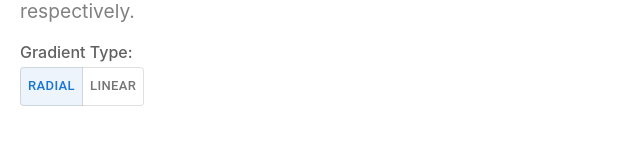
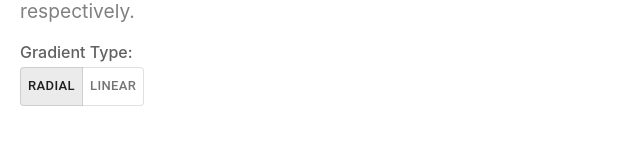
Before and after one commit to michael-fernandes/radify, a React app: page / in a window 1280 px wide. Shown: the part 175-332 px from the top of the page, without its empty margins (0-640 px from the left). Built offline with nearby package versions, Linux system fonts and the light colour scheme.

Commit message:
Minor changes to style

```diff
--- a/src/Components/Header/Header.tsx
+++ b/src/Components/Header/Header.tsx
@@ -33,7 +33,7 @@ const Header = ({ pathType: gradientType, setPathType: setGradientType }: Props)
           Gradient Type:
         </span>
         <ToggleButtonGroup
-          color="primary"
+          color="standard"
           value={gradientType}
           exclusive
           onChange={handleChange}
--- a/src/Constants/constants.ts
+++ b/src/Constants/constants.ts
@@ -8,6 +8,8 @@ export const SAMPLES =  10;
 export const PRECISION = 2;
 export const STROKE_WIDTH = 3;
 
+export const PAD_LABEL = 10;
+
 export const CONTENT = {
   intro: "Visualize the seasonality in inflation data.  Data sources include Consumer Price Index(CPI) (% YoY Change) and commoditiy index from the St. Louis Fed and Us Labor Department respectively.",
   madeBy: "Made by Michael Fernandes in Jul 2022, using React, VisX and D3.js"
```
